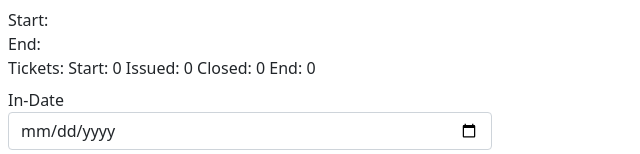
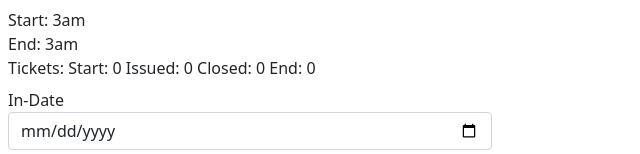
Before and after one commit to alanyousefzadeh/automotion-reports-web-platform, a React (Create React App) app in the folder client/: page /reportSelect/1/filtered in a window 1280 px wide. Shown: the top 154 px of the page, without its empty margins (0-640 px from the left). Built offline with nearby package versions, Linux system fonts and the light colour scheme.

Commit message:
modifying report header

```diff
--- a/client/src/pages/FilteredReportPage/FilteredReportPage.js
+++ b/client/src/pages/FilteredReportPage/FilteredReportPage.js
@@ -189,7 +189,8 @@ function FilteredReportPage(){
             <div id="pdf-report">
             <ReportHeader
             closed={atlanticAllData.length}
-            endDate={outDate}
+            startDate={`${inDate} 3am`}
+            endDate={`${outDate} 3am`}
             />
             <section className='datepicker m-2'>
                 <DatePicker label={'In-Date'} setDate={setInDate}/>
```
